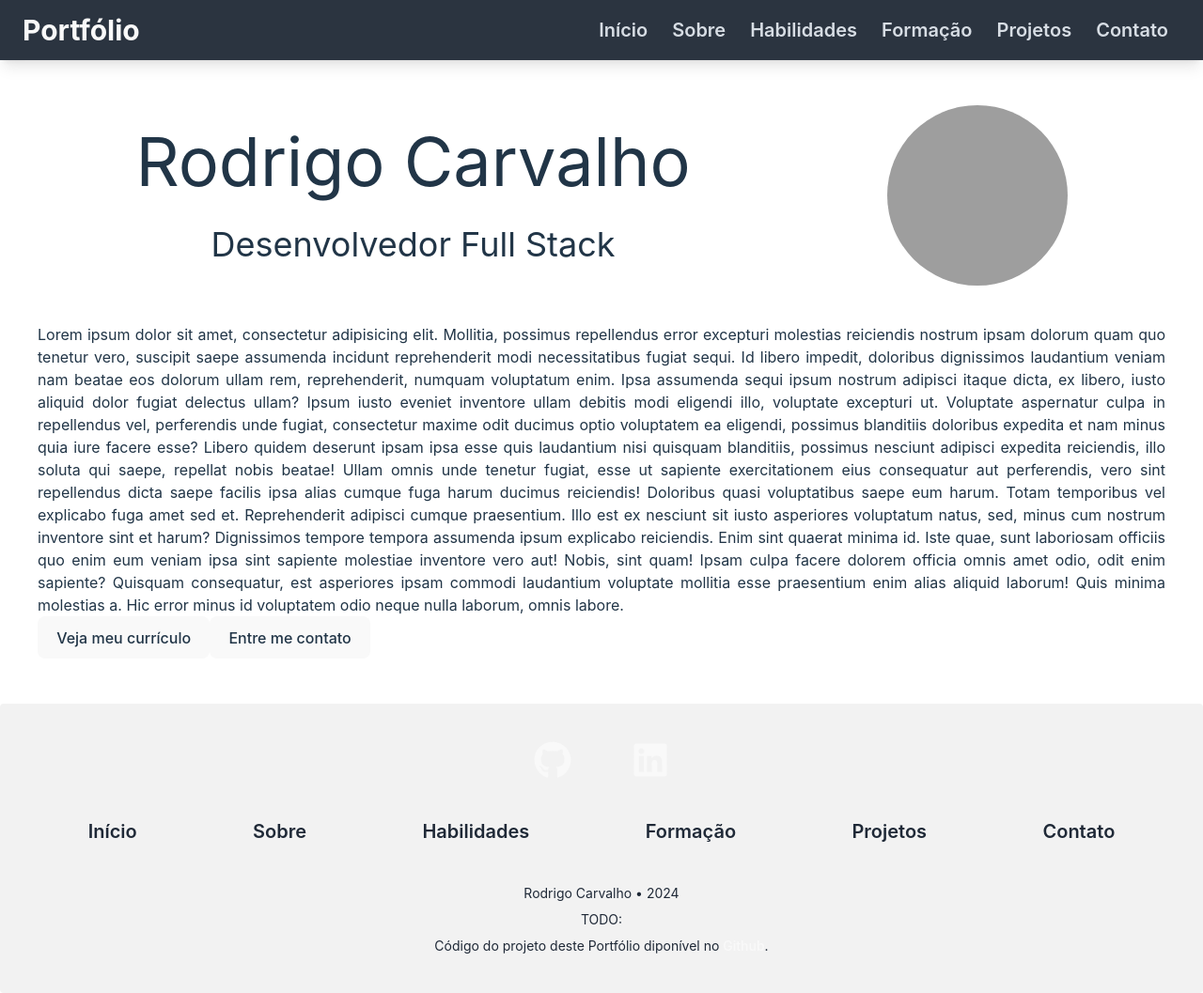
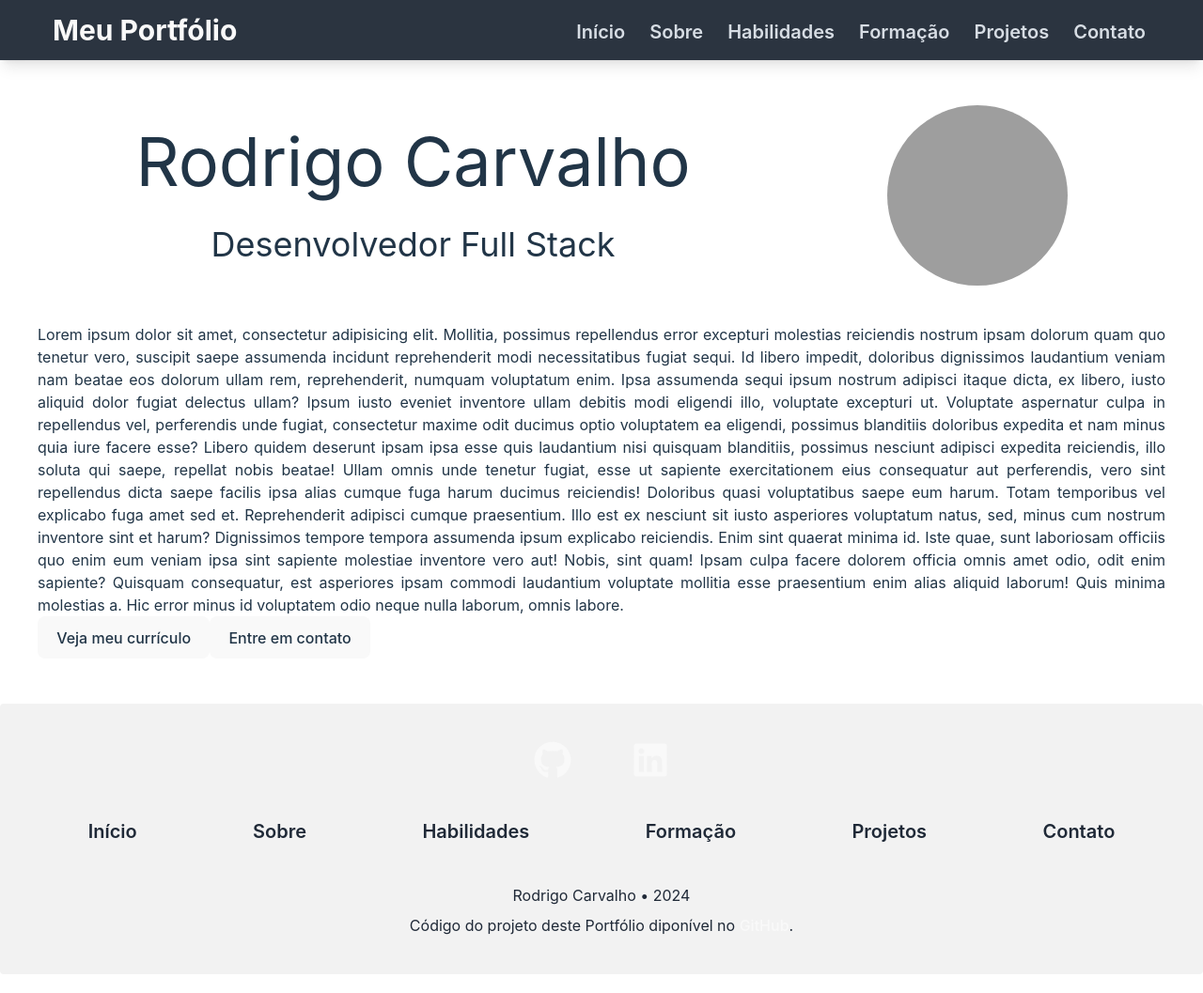
Before and after one commit to rodri-carvalho/portfolio, a React (Vite) app: page /about in a window 1280 px wide. Shown: the whole page at 94% size. Built offline with nearby package versions, Linux system fonts and the light colour scheme; grey boxes are pictures that could not be loaded.

Commit message:
ajustes na navbar e no footer

```diff
--- a/src/components/layout/Footer.jsx
+++ b/src/components/layout/Footer.jsx
@@ -39,14 +39,12 @@ function Footer() {
 					Contato
 				</Link>
 			</nav>
-			<aside>
+			<aside className="text-base">
 				<p className="text-center sm:text-left">Rodrigo Carvalho • {new Date().getFullYear()}</p>
-				{/* TODO: LINK */}
-				TODO:
 				<p>
 					Código do projeto deste Portfólio diponível no{" "}
-					<a href="https://google.com" target="_blank">
-						Github
+					<a href="https://github.com/rodri-carvalho/portfolio" target="_blank">
+						GitHub
 					</a>
 					.
 				</p>
--- a/src/components/layout/Navbar.jsx
+++ b/src/components/layout/Navbar.jsx
@@ -1,26 +1,43 @@
-import { FaGithub } from "react-icons/fa";
+import { IoMenu } from "react-icons/io5";
 import { Link } from "react-router-dom";
-
+import React, { useState, useEffect } from "react";
 import PropTypes from "prop-types";
 
-// TODO:
-// Menu || Navbar || Drawer > Navbar menu for desktop + sidebar drawer for mobile
-// Join /\?
-// Hamburger button
-// Theme Controller using a swap
-// FA Icons
+function Navbar({ title = "Meu Portfólio" }) {
+	const [windowWidth, setWindowWidth] = useState(window.innerWidth);
+	const [isDropdownOpen, setIsDropdownOpen] = useState(false);
 
-function Navbar({ title = "Portfólio" }) {
+	useEffect(() => {
+		const handleResize = () => {
+			setWindowWidth(window.innerWidth);
+		};
+
+		window.addEventListener("resize", handleResize);
+
+		return () => {
+			window.removeEventListener("resize", handleResize);
+		};
+	}, []);
+
+	const toggleDropdown = () => {
+		setIsDropdownOpen(!isDropdownOpen);
+	};
+
+	const closeDropdown = () => {
+		setIsDropdownOpen(false);
+	};
+
 	return (
 		<nav className="navbar mb-12 shadow-lg bg-neutral text-neutral-content overflow-hidden">
-			<div className="container mx-auto">
-				<div className="flex-none px-2 mx-2">
+			<div className="w-full ml-10 flex mr-10">
+				<div className="flex-none px-2">
 					<Link to="/" className="text-3xl font-bold align-middle">
 						{title}
 					</Link>
 				</div>
 
-				<div className="flex-1 px-2 mx-2">
+				{windowWidth > 970 ? (
+					<div className="flex-1 right-0 pt-1">
 						<div className="flex justify-end">
 							<Link to="/" className="btn btn-ghost btn-sm rounded-btn text-xl">
 								Início
@@ -42,6 +59,49 @@ function Navbar({ title = "Portfólio" }) {
 							</Link>
 						</div>
 					</div>
+				) : (
+					<div className="dropdown dropdown-end absolute right-10">
+						<div tabIndex={0} role="button" onClick={toggleDropdown}>
+							<IoMenu className="w-12 h-12" />
+						</div>
+						{isDropdownOpen && (
+							<ul
+								tabIndex={0}
+								className="dropdown-content menu bg-base-100 rounded-box z-50 w-52 p-2 shadow gap-4">
+								<li onClick={closeDropdown}>
+									<Link to="/" className="btn btn-ghost btn-sm rounded-btn text-xl">
+										Início
+									</Link>
+								</li>
+								<li onClick={closeDropdown}>
+									<Link to="/about" className="btn btn-ghost btn-sm rounded-btn text-xl">
+										Sobre
+									</Link>
+								</li>
+								<li onClick={closeDropdown}>
+									<Link to="/knowledge" className="btn btn-ghost btn-sm rounded-btn text-xl">
+										Habilidades
+									</Link>
+								</li>
+								<li onClick={closeDropdown}>
+									<Link to="/education" className="btn btn-ghost btn-sm rounded-btn text-xl">
+										Formação
+									</Link>
+								</li>
+								<li onClick={closeDropdown}>
+									<Link to="/projects" className="btn btn-ghost btn-sm rounded-btn text-xl">
+										Projetos
+									</Link>
+								</li>
+								<li onClick={closeDropdown}>
+									<Link to="/findme" className="btn btn-ghost btn-sm rounded-btn text-xl">
+										Contato
+									</Link>
+								</li>
+							</ul>
+						)}
+					</div>
+				)}
 			</div>
 		</nav>
 	);
--- a/src/pages/About.jsx
+++ b/src/pages/About.jsx
@@ -50,7 +50,7 @@ function About() {
 			</div>
 			<div className="buttons">
 				<button className="cv-btn">Veja meu currículo</button>
-				<button className="contato-btn">Entre me contato</button>
+				<button className="contato-btn">Entre em contato</button>
 			</div>
 		</div>
 	);
```
Lines whose indentation alone changed are shown as unchanged.
